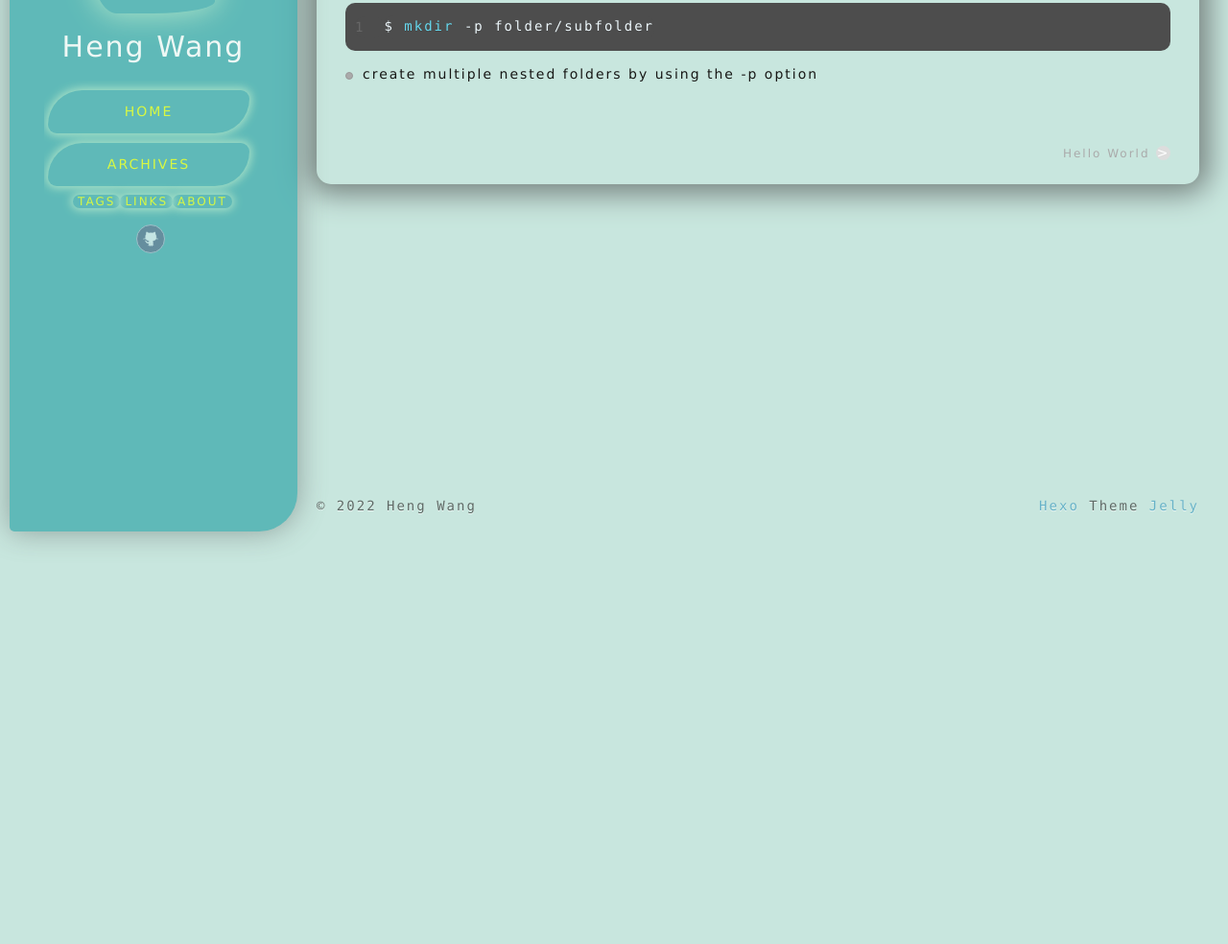
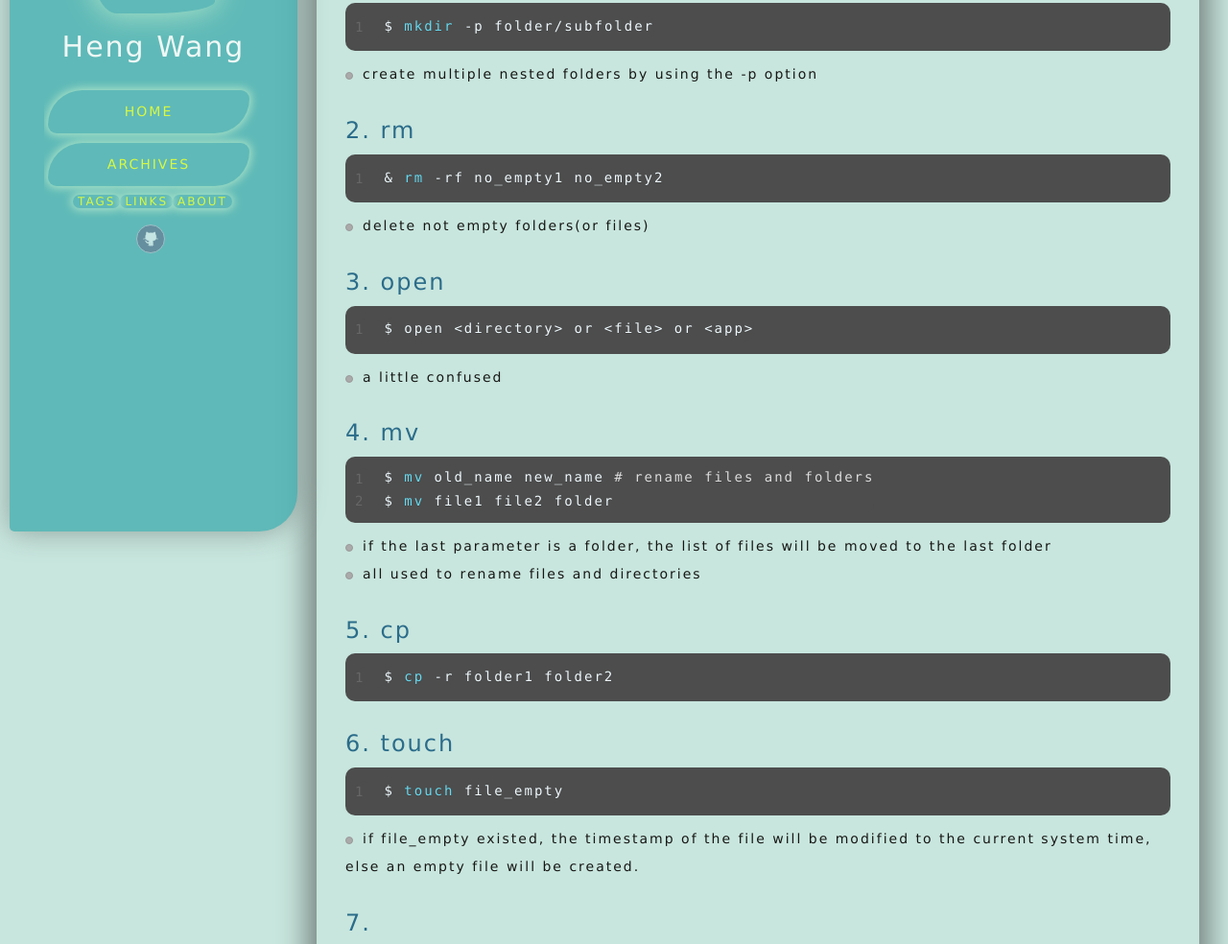
Before and after one commit to King-Heng/King-Heng.github.io, a plain HTML site: page 2022/07/30/My-first-blog/index.html in a window 1280 px wide. Shown: the part 236-1220 px from the top of the page at 96% size. Before the commit the page ends 800 px from the top, so only its background shows below. Drawn offline with nearby package versions, Linux system fonts and the light colour scheme; a script that the page names is missing; a web font is replaced by a local one.

Commit message:
Site updated: 2022-07-31 22:48:13

```diff
--- a/2022/07/30/My-first-blog/index.html
+++ b/2022/07/30/My-first-blog/index.html
@@ -9,15 +9,15 @@
 
 
   <meta name="viewport" content="width=device-width, initial-scale=1, maximum-scale=1">
-  <meta name="description" content="Write down some useful linux commands in order to work more efficiently on the remote server. 1. mkdir1$ mkdir -p folder&#x2F;subfolder  create multiple nested folders by using the -p option">
+  <meta name="description" content="Write down some useful linux commands in order to work more efficiently on the remote server. 1. mkdir1$ mkdir -p folder&#x2F;subfolder  create multiple nested folders by using the -p option  2. rm1&amp; r">
 <meta property="og:type" content="article">
 <meta property="og:title" content="Useful Linux Commands">
 <meta property="og:url" content="http://example.com/2022/07/30/My-first-blog/index.html">
 <meta property="og:site_name" content="Wang Heng&#39;s blog">
-<meta property="og:description" content="Write down some useful linux commands in order to work more efficiently on the remote server. 1. mkdir1$ mkdir -p folder&#x2F;subfolder  create multiple nested folders by using the -p option">
+<meta property="og:description" content="Write down some useful linux commands in order to work more efficiently on the remote server. 1. mkdir1$ mkdir -p folder&#x2F;subfolder  create multiple nested folders by using the -p option  2. rm1&amp; r">
 <meta property="og:locale" content="en_US">
 <meta property="article:published_time" content="2022-07-30T13:36:24.000Z">
-<meta property="article:modified_time" content="2022-07-30T16:14:00.742Z">
+<meta property="article:modified_time" content="2022-07-31T14:47:58.768Z">
 <meta property="article:author" content="Heng Wang">
 <meta property="article:tag" content="Note">
 <meta name="twitter:card" content="summary">
@@ -203,7 +203,27 @@
 <ul>
 <li>create multiple nested folders by using the -p option</li>
 </ul>
+<h1 id="2-rm"><a href="#2-rm" class="headerlink" title="2. rm"></a>2. rm</h1><figure class="highlight bash"><table><tr><td class="gutter"><pre><span class="line">1</span><br></pre></td><td class="code"><pre><span class="line">&amp; <span class="built_in">rm</span> -rf no_empty1 no_empty2</span><br></pre></td></tr></table></figure>
+<ul>
+<li>delete not empty folders(or files)</li>
+</ul>
+<h1 id="3-open"><a href="#3-open" class="headerlink" title="3. open"></a>3. open</h1><figure class="highlight bash"><table><tr><td class="gutter"><pre><span class="line">1</span><br></pre></td><td class="code"><pre><span class="line">$ open &lt;directory&gt; or &lt;file&gt; or &lt;app&gt;</span><br></pre></td></tr></table></figure>
+<ul>
+<li>a little confused</li>
+</ul>
+<span id="more"></span>
+<h1 id="4-mv"><a href="#4-mv" class="headerlink" title="4. mv"></a>4. mv</h1><figure class="highlight bash"><table><tr><td class="gutter"><pre><span class="line">1</span><br><span class="line">2</span><br></pre></td><td class="code"><pre><span class="line">$ <span class="built_in">mv</span> old_name new_name <span class="comment"># rename files and folders</span></span><br><span class="line">$ <span class="built_in">mv</span> file1 file2 folder</span><br></pre></td></tr></table></figure>
+<ul>
+<li>if the last parameter is a folder, the list of files will be moved to the last folder</li>
+<li>all used to rename files and directories</li>
+</ul>
+<h1 id="5-cp"><a href="#5-cp" class="headerlink" title="5. cp"></a>5. cp</h1><figure class="highlight bash"><table><tr><td class="gutter"><pre><span class="line">1</span><br></pre></td><td class="code"><pre><span class="line">$ <span class="built_in">cp</span> -r folder1 folder2</span><br></pre></td></tr></table></figure>
 
+<h1 id="6-touch"><a href="#6-touch" class="headerlink" title="6. touch"></a>6. touch</h1><figure class="highlight bash"><table><tr><td class="gutter"><pre><span class="line">1</span><br></pre></td><td class="code"><pre><span class="line">$ <span class="built_in">touch</span> file_empty</span><br></pre></td></tr></table></figure>
+<ul>
+<li>if file_empty existed, the timestamp of the file will be modified to the current system time, else an empty file will be created.</li>
+</ul>
+<h1 id="7"><a href="#7" class="headerlink" title="7."></a>7.</h1>
 
     </div>
 
```
Also changed, not shown: index.html (+12 -1 lines).
